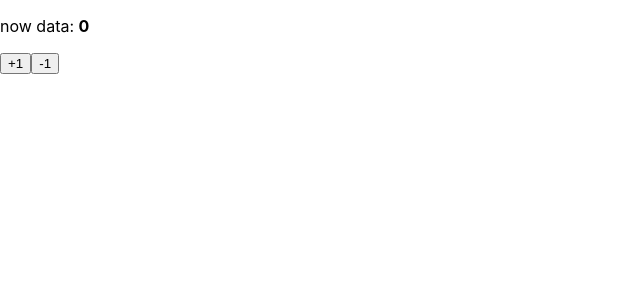
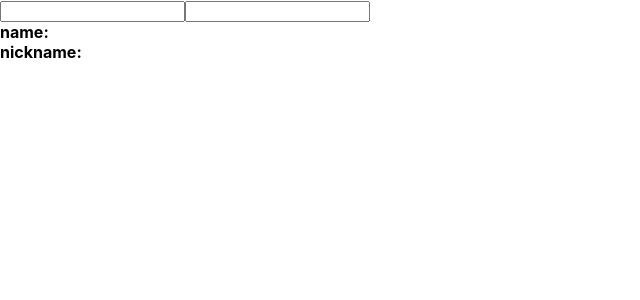
Before and after one commit to LydiaYoon/React-Todo, a React (Create React App) app: page / in a window 1280 px wide. Shown: the top 300 px of the page, without its empty margins (0-640 px from the left). Built offline with nearby package versions, Linux system fonts and the light colour scheme.

Commit message:
#8.1.1 useState를 여러번 사용하기

```diff
--- a/src/App.js
+++ b/src/App.js
@@ -1,9 +1,9 @@
 import React from "react";
 
-import CounterSample from "./practice/CounterSample";
+import Info from "./practice/Info";
 
 const App = () => {
-  return <CounterSample />;
+  return <Info />;
 };
 
 export default App;
--- /dev/null
+++ b/src/practice/Info.js
@@ -0,0 +1,34 @@
+import React, { useState } from "react";
+
+const Info = () => {
+  const [name, setName] = useState("");
+  const [nickname, setNickname] = useState("");
+
+  const onChangeName = e => {
+    setName(e.target.value);
+  };
+
+  const onChangeNickname = e => {
+    setNickname(e.target.value);
+  };
+
+  return (
+    <div>
+      <div>
+        <input value={name} onChange={onChangeName} />
+        <input value={nickname} onChange={onChangeNickname} />
+      </div>
+
+      <div>
+        <div>
+          <b>name:</b> {name}
+        </div>
+        <div>
+          <b>nickname:</b> {nickname}
+        </div>
+      </div>
+    </div>
+  );
+};
+
+export default Info;
```
